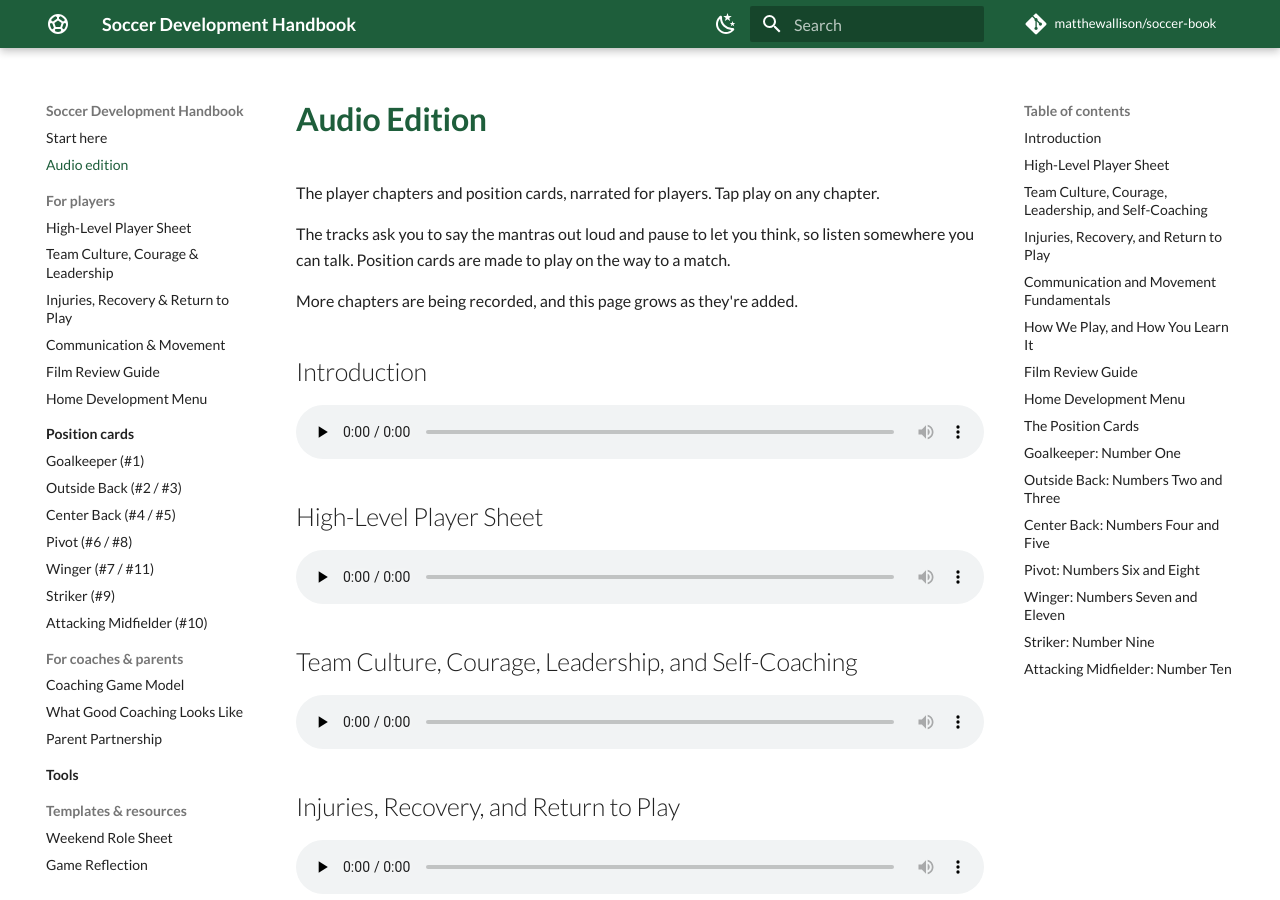
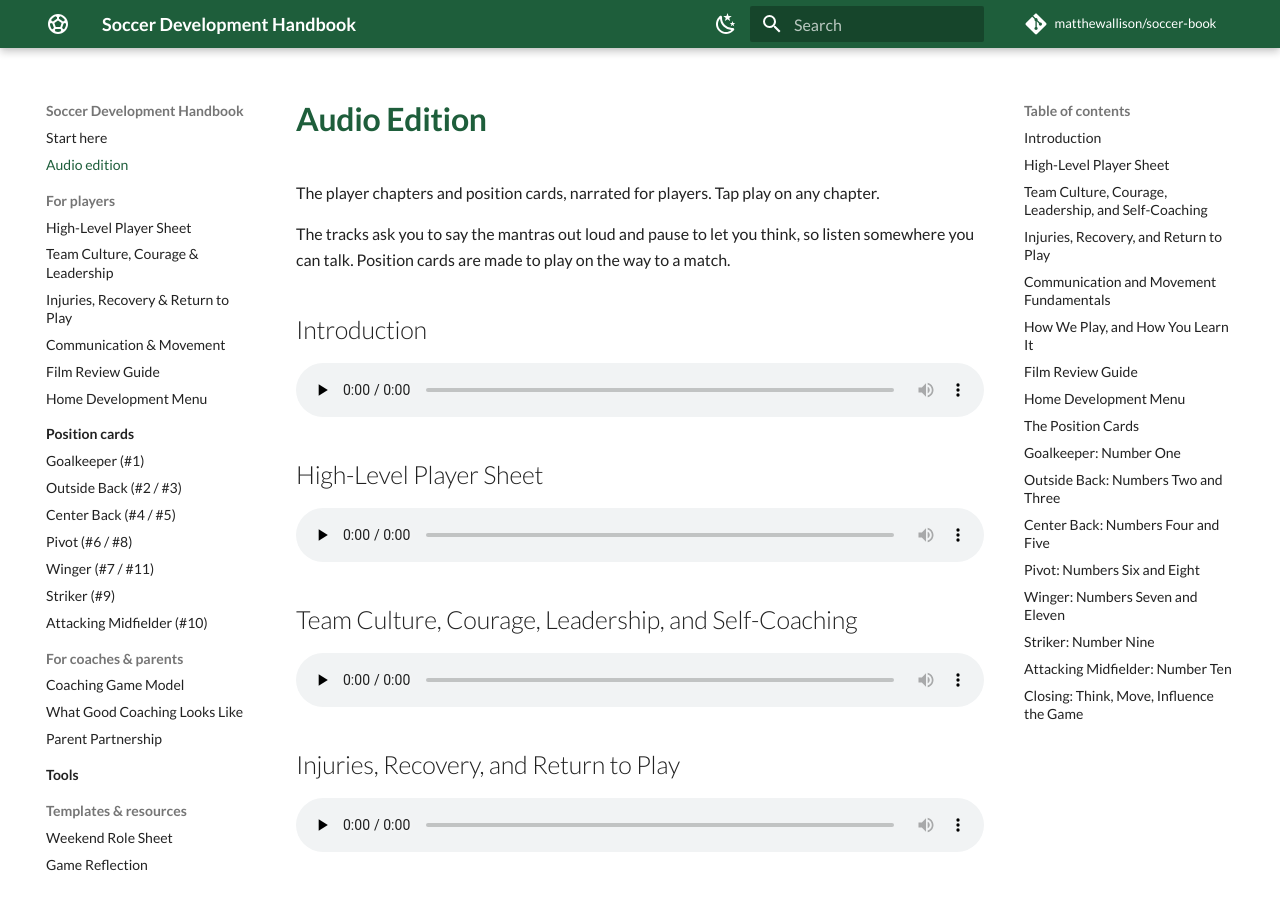
Before and after one commit to matthewallison/soccer-book, an MkDocs documentation site: the page built from docs/audio/index.md, in a window 1280 px wide and 900 px high. Built offline with MkDocs 1.6.1 and Material for MkDocs 9.7.7, drawn with Linux system fonts in a browser that asks for light colours; comment, search, counter and statistics services are not loaded; some of the changed text lies outside the part shown.

Commit message:
Add "Closing: Think, Move, Influence the Game" to the Audio edition page
Generated with audio/generate_audio.py.

Co-Authored-By: Claude Opus 5 (1M context) <noreply@anthropic.com>

```diff
--- a/docs/audio/index.md
+++ b/docs/audio/index.md
@@ -3,8 +3,6 @@
 The player chapters and position cards, narrated for players. Tap play on any chapter.
 
 The tracks ask you to say the mantras out loud and pause to let you think, so listen somewhere you can talk. Position cards are made to play on the way to a match.
-
-More chapters are being recorded, and this page grows as they're added.
 
 ## Introduction
 
@@ -69,3 +67,7 @@ More chapters are being recorded, and this page grows as they're added.
 ## Attacking Midfielder: Number Ten
 
 <audio controls preload="none" src="15-attacking-midfielder.mp3"></audio>
+
+## Closing: Think, Move, Influence the Game
+
+<audio controls preload="none" src="16-closing.mp3"></audio>
```
Also changed, not shown: 1 other file.
